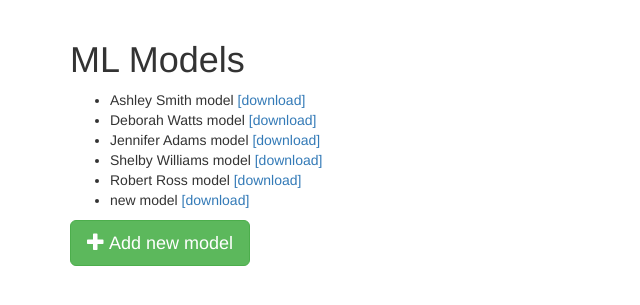
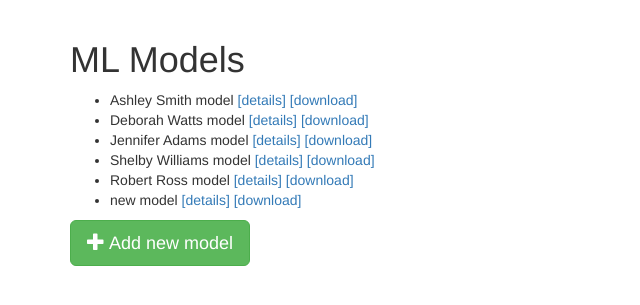
Before and after one commit to shnela/ml_runner, a Flask app: page /models/ in a window 1280 px wide. Shown: the part 52-357 px from the top of the page, without its empty margins (0-640 px from the left). Run offline with Flask 2, Linux system fonts and the light colour scheme; a user stored in the database is signed in; data comes from the database, SQL or seed files in the repository; some libraries are stand-ins or nearby versions.

Commit message:
MLModel detail view

```diff
--- a/app/ml_models/views.py
+++ b/app/ml_models/views.py
@@ -40,6 +40,13 @@ def model_create():
     return render_template('ml_models/model_create.html', form=form)
 
 
+@bp.route('/models/<int:model_id>/')
+@login_required
+def model_details(model_id):
+    ml_model = MLModel.query.get_or_404(model_id)
+    return render_template('ml_models/model_details.html', model=ml_model)
+
+
 @bp.route('/models/<int:model_id>/download/')
 @login_required
 def model_download(model_id):
--- a/app/templates/ml_models/models_list.html
+++ b/app/templates/ml_models/models_list.html
@@ -6,6 +6,9 @@
     {% for model in models %}
       <li>
         {{ model.model_name }}
+        <a href="{{ url_for('ml_models.model_details', model_id=model.id) }}">
+          [details]
+        </a>
         <a href="{{ url_for('ml_models.model_download', model_id=model.id) }}"  target="_blank">
           [download]
         </a>
```
Also changed, not shown: app/templates/ml_models/model_details.html (added, +15 -0 lines).
